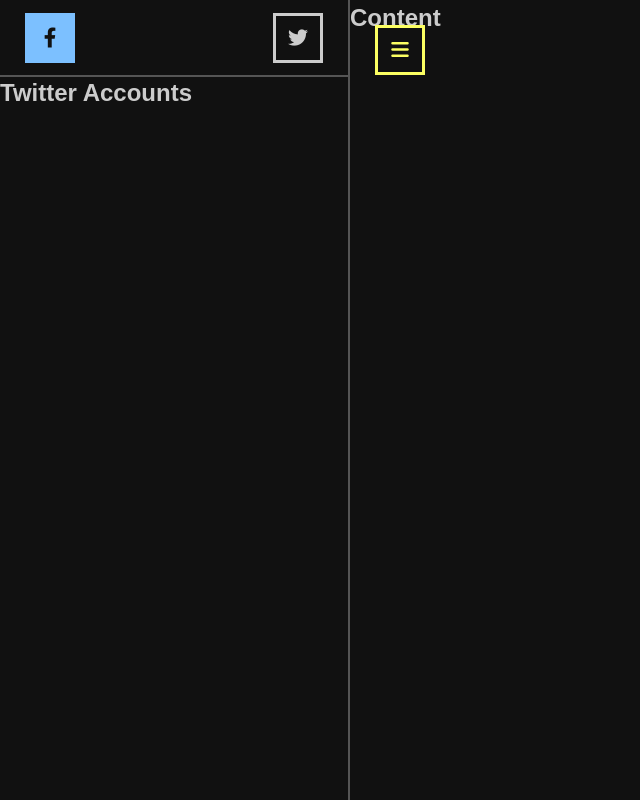
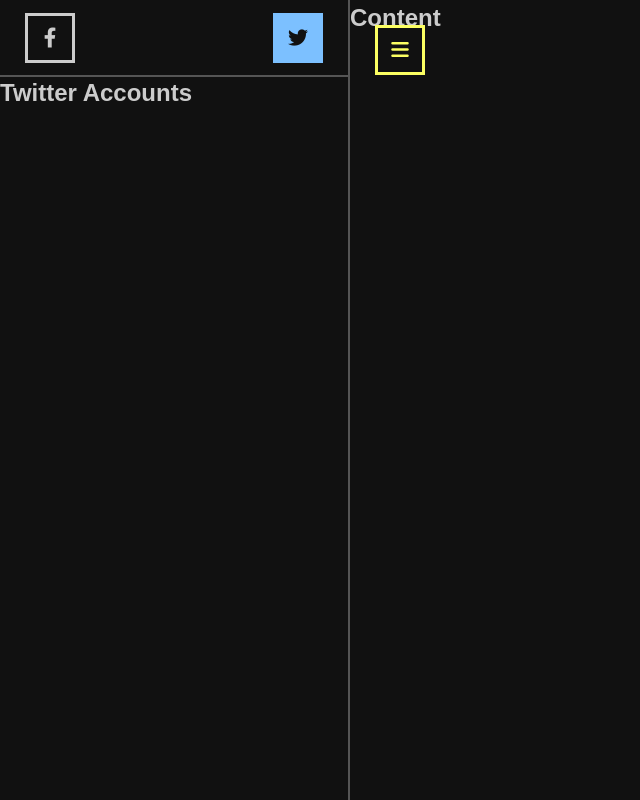
Before and after one commit to Ahmad-06/durimi-unified-engine, a website: page views/home/home.html in a window 1280 px wide. Both pictures are taken after a click on the button 298 px from the left and 37 px from the top of the page. Shown: the whole page, without its empty margins (0-640 px from the left). Drawn offline with nearby package versions, Linux system fonts and the light colour scheme; files that its build step writes are made by us from their sources; a web font is replaced by a local one.

Commit message:
feat: set active class for active tab switch.

```diff
--- a/public/js/home/switchTab.js
+++ b/public/js/home/switchTab.js
@@ -6,4 +6,12 @@ const switchTab = (tabID) => {
         tab.classList.add('hidden');
         if (tab.id === tabID) tab.classList.remove('hidden');
     }
+
+    const switches = document.querySelectorAll('.switch');
+
+    for (let i = 0; i < switches.length; i++) {
+        const switche = switches[i];
+        switche.classList.remove('active');
+        if (switche.getAttribute('data-switch-id') === tabID) switche.classList.add('active');
+    }
 };
--- a/views/home/home.html
+++ b/views/home/home.html
@@ -16,12 +16,12 @@
                     <!-- THE SWITCHES -->
                     <section id="switches">
                         <!-- THE FACEBOOK SWITCH -->
-                        <button class="switch active" onclick="switchTab('facebook')">
+                        <button class="switch active" data-switch-id="facebook" onclick="switchTab('facebook')">
                             <i class="fa-brands fa-facebook-f"></i>
                         </button>
 
                         <!-- THE TWITTER SWITCH -->
-                        <button class="switch" onclick="switchTab('twitter')">
+                        <button class="switch" data-switch-id="twitter" onclick="switchTab('twitter')">
                             <i class="fa-brands fa-twitter"></i>
                         </button>
                     </section>
```
